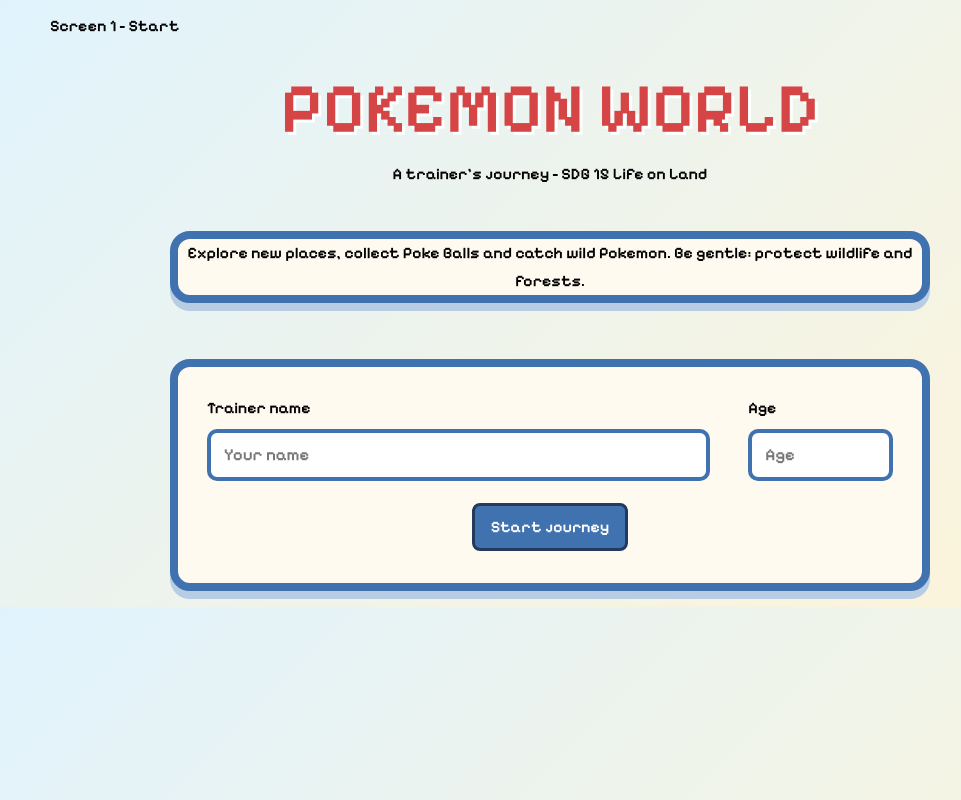
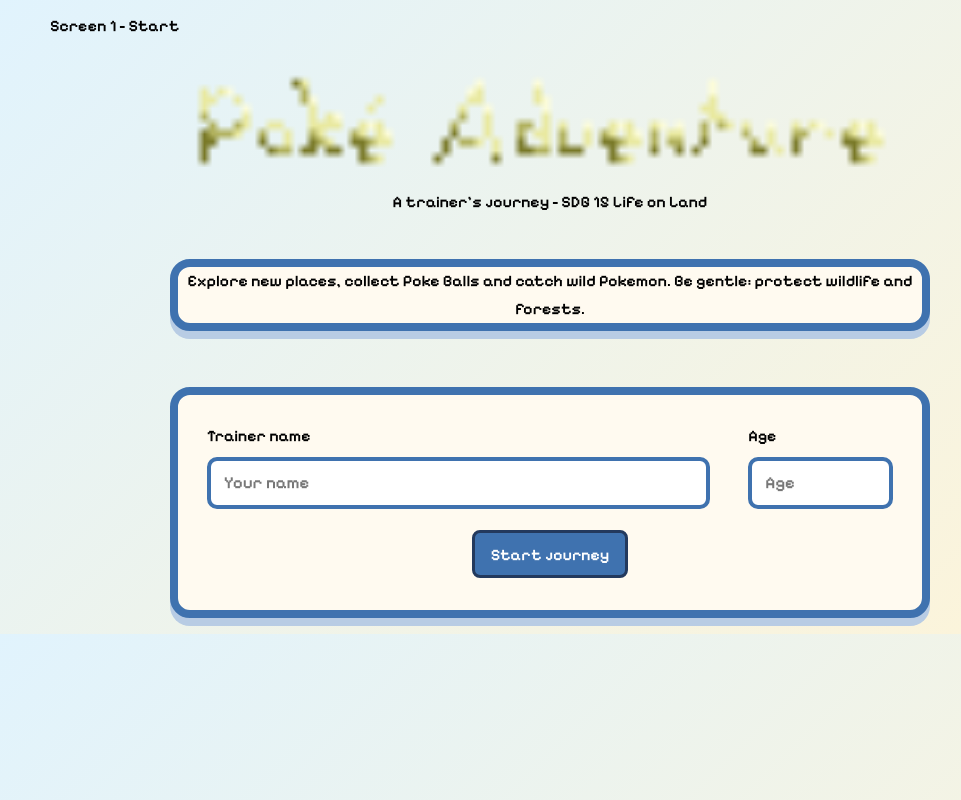
Before and after one commit to johntrehearn/pokemonAdventure, a plain HTML site: page index.html in a window 1280 px wide. Shown: the whole page, without its empty margins (90-1051 px from the left). Drawn offline with Linux system fonts and the light colour scheme.

Commit message:
changed title to image

```diff
--- a/css/style.css
+++ b/css/style.css
@@ -22,6 +22,9 @@ h1 {
 .screen-label {
     text-align: left;
     margin-bottom: 1.2rem;
+}
+.title {
+    width: 50rem;
 }
 /* Introduction box */
 .info-box {
--- a/index.html
+++ b/index.html
@@ -13,7 +13,7 @@
 <body>
     <main class="container start-page">
         <div class="screen-label">Screen 1 - Start</div>
-        <h1>POKEMON WORLD</h1>
+        <img class="title" src="images/poke adventure marquee.png">
         <p class="subtitle">
             A trainer's journey - SDG 15 Life on Land
         </p>
```
